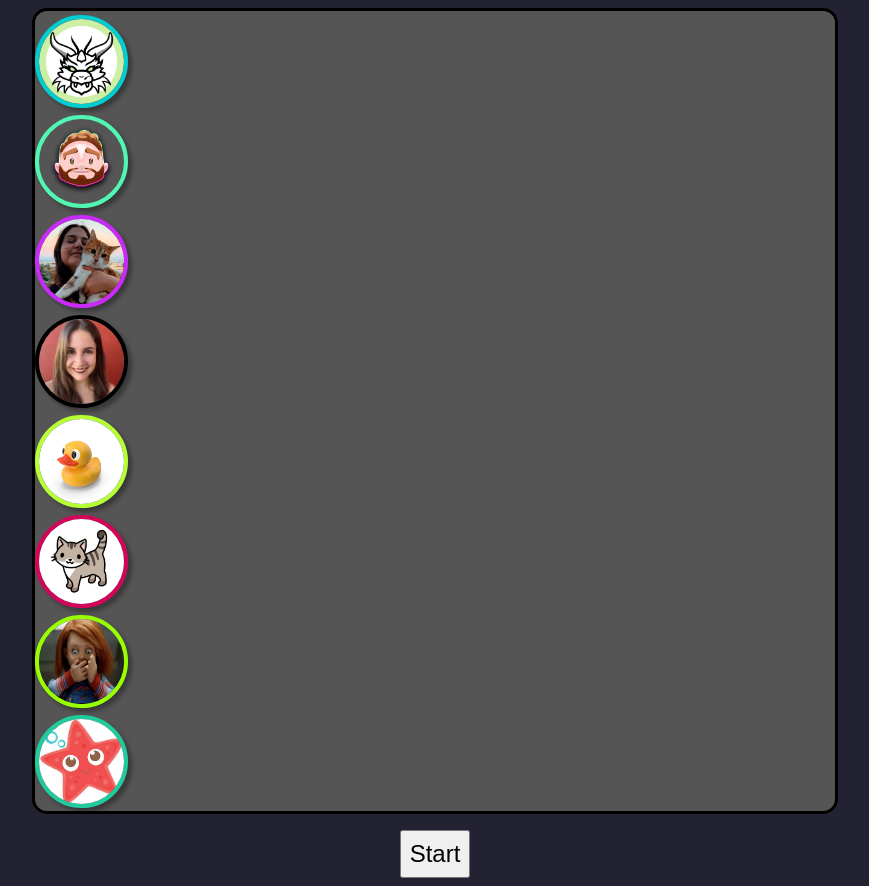
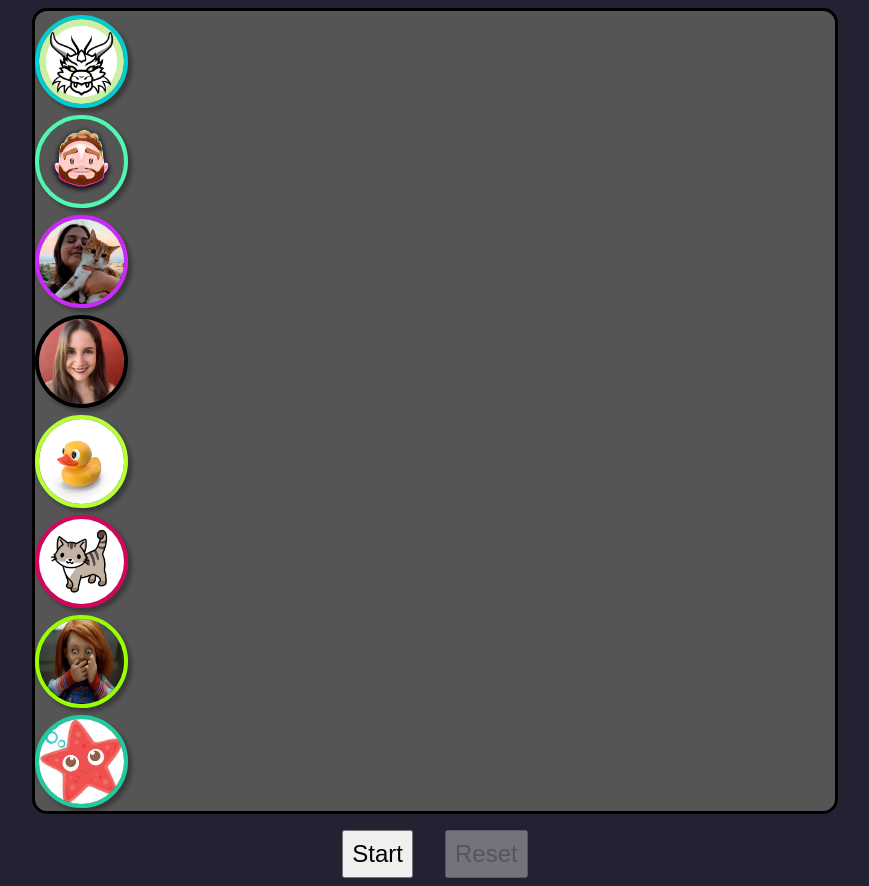
Before and after one commit to ManzDev/student-racer, a website built with Vite: page src/index.html in a window 1280 px wide. Shown: the whole page, without its empty margins (205-1074 px from the left). Built offline with nearby package versions, Linux system fonts and the light colour scheme; files whose address does not match are found by name.

Commit message:
Add reset buttons and container

```diff
--- a/src/index.css
+++ b/src/index.css
@@ -44,7 +44,13 @@ body {
   z-index: 5;
 }
 
-button.start {
+.buttons {
+  display: flex;
+  gap: 2rem;
+}
+
+button.start,
+button.reset {
   padding: 0.5rem;
   font-size: 1.5rem;
 }
--- a/src/index.html
+++ b/src/index.html
@@ -5,7 +5,7 @@
   <meta charset="UTF-8">
   <meta http-equiv="X-UA-Compatible" content="IE=edge">
   <meta name="viewport" content="width=device-width, initial-scale=1.0">
-  <title>Document</title>
+  <title>Student Racer</title>
   <link rel="stylesheet" href="./index.css">
   <script type="module" src="./index.js"></script>
 </head>
@@ -17,7 +17,10 @@
     <div class="track-race">
     </div>
 
-    <button class="start">Start</button>
+    <div class="buttons">
+      <button class="start">Start</button>
+      <button class="reset" disabled>Reset</button>
+    </div>
 
   </div>
 
```
